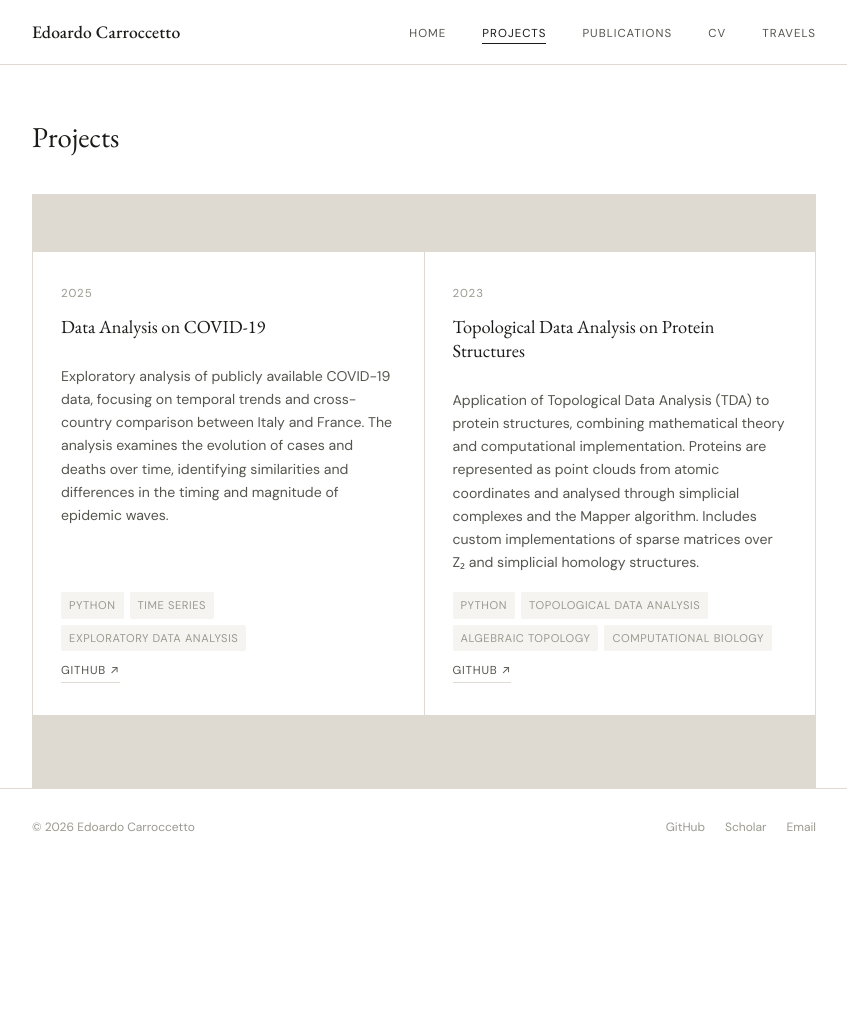
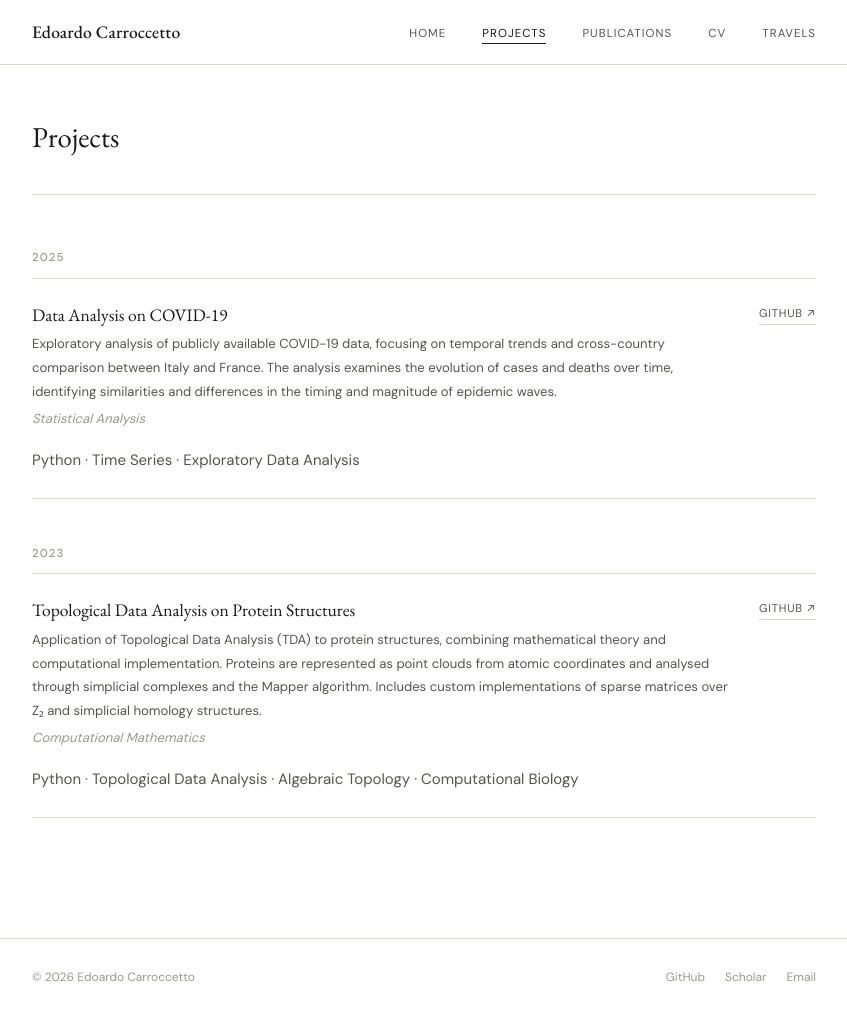
Before and after one commit to Edoishere/Edoishere.github.io, a Jekyll site: the page built from projects.md, in a window 1280 px wide. Shown: the whole page, without its empty margins (216-1063 px from the left). Built offline with Jekyll 4.4.1, drawn with Linux system fonts in a browser that asks for light colours; before the commit the page ends 900 px from its top, so only the background shows below that.

Commit message:
Update projects.md

```diff
--- a/projects.md
+++ b/projects.md
@@ -9,23 +9,30 @@ title: Projects
     <h1>Projects</h1>
   </header>
 
-  <div class="project-grid">
-    {% assign sorted_projects = site.projects | sort: 'year' | reverse %}
-    {% for project in sorted_projects %}
-    <div class="project-card">
-      <span class="project-card__year">{{ project.year }}</span>
-      <p class="project-card__title">{{ project.title }}</p>
-      <p class="project-card__desc">{{ project.description }}</p>
-      {% if project.tags %}
-      <div class="project-card__tags">
-        {% for tag in project.tags %}
-        <span class="project-card__tag">{{ tag }}</span>
-        {% endfor %}
+  <div class="publications-page">
+    {% assign proj_by_year = site.projects | sort: 'year' | reverse | group_by: 'year' %}
+    {% for year_group in proj_by_year %}
+    <div class="pub-year-group">
+      <h2>{{ year_group.name }}</h2>
+      {% for project in year_group.items %}
+      <div class="pub-full-item">
+        <div>
+          <p class="pub-full-item__title">{{ project.title }}</p>
+          {% if project.description %}<p class="pub-full-item__authors">{{ project.description }}</p>{% endif %}
+          {% if project.category %}<p class="pub-full-item__venue">{{ project.category }}</p>{% endif %}
+          {% if project.tags %}
+          <p class="pub-full-item__tags">
+            {% for tag in project.tags %}{{ tag }}{% unless forloop.last %} · {% endunless %}{% endfor %}
+          </p>
+          {% endif %}
+        </div>
+        <div class="pub-full-item__links">
+          {% if project.github %}<a class="pub-full-item__link" href="{{ project.github }}" target="_blank" rel="noopener">GitHub ↗</a>{% endif %}
+          {% if project.pdf %}<a class="pub-full-item__link" href="{{ project.pdf }}" target="_blank" rel="noopener">PDF ↗</a>{% endif %}
+          {% if project.demo %}<a class="pub-full-item__link" href="{{ project.demo }}" target="_blank" rel="noopener">Demo ↗</a>{% endif %}
+        </div>
       </div>
-      {% endif %}
-      {% if project.github %}
-      <a class="project-card__link" href="{{ project.github }}" target="_blank" rel="noopener">GitHub ↗</a>
-      {% endif %}
+      {% endfor %}
     </div>
     {% endfor %}
   </div>
```
